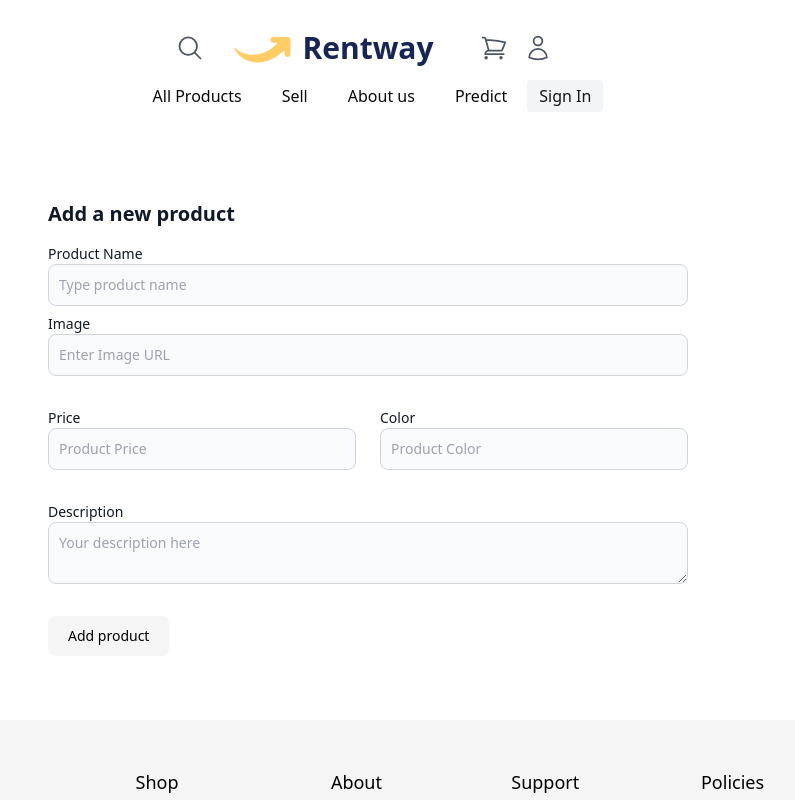
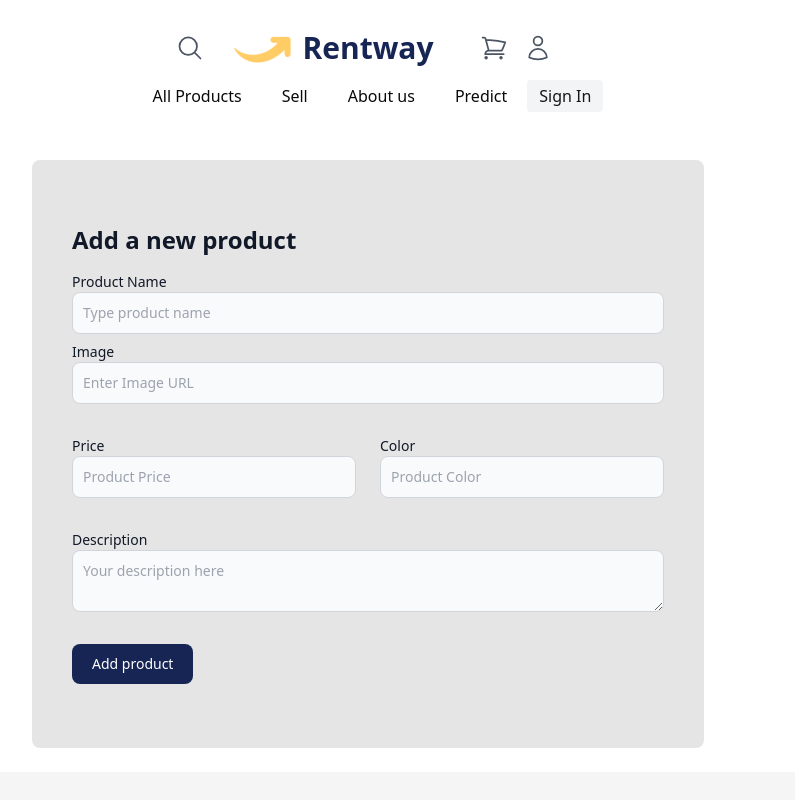
Before and after one commit to arushpanwar/bechdey, a Next.js app: page /submit in a window 1280 px wide. Shown: the top 800 px of the page, without its empty margins (272-1067 px from the left). Built offline with nearby package versions, Linux system fonts and the light colour scheme.

Commit message:
sell section updated

```diff
--- a/pages/submit.tsx
+++ b/pages/submit.tsx
@@ -36,8 +36,8 @@ export default function Submit() {
   return (
     <>
       <section className="bg-white">
-        <div className="py-8 px-4 mx-auto max-w-2xl lg:py-16">
-          <h2 className="mb-4 text-xl font-bold text-gray-900 ">
+        <div className="py-6 px-10 mx-auto my-6 max-w-2xl lg:py-16 bg-neutral-200 rounded-lg">
+          <h2 className="mb-4 text-2xl font-bold text-gray-900 ">
             Add a new product
           </h2>
           <form onSubmit={handleSubmit}>
@@ -130,7 +130,7 @@ export default function Submit() {
             </div>
             <button
               type="submit"
-              className="inline-flex items-center px-5 py-2.5 mt-4 sm:mt-6 text-sm font-medium text-center text-black bg-neutral-100 rounded-lg focus:ring-4 focus:ring-primary-200 hover:bg-neutral-300"
+              className="inline-flex items-center px-5 py-2.5 mt-4 sm:mt-6 text-sm font-medium text-center text-white bg-blue-950 rounded-lg focus:ring-4 focus:ring-primary-200 hover:bg-blue-800"
             >
               Add product
             </button>
```
